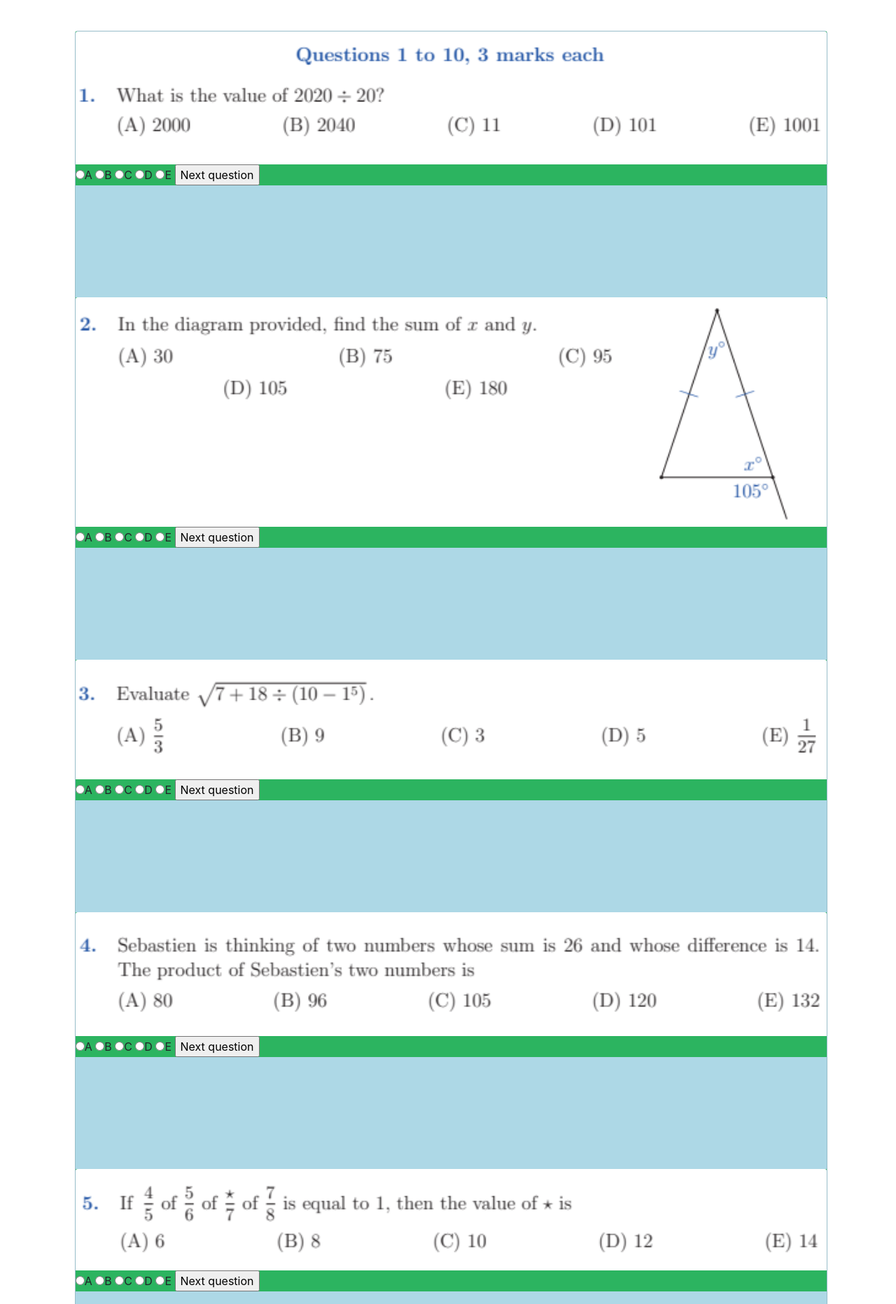
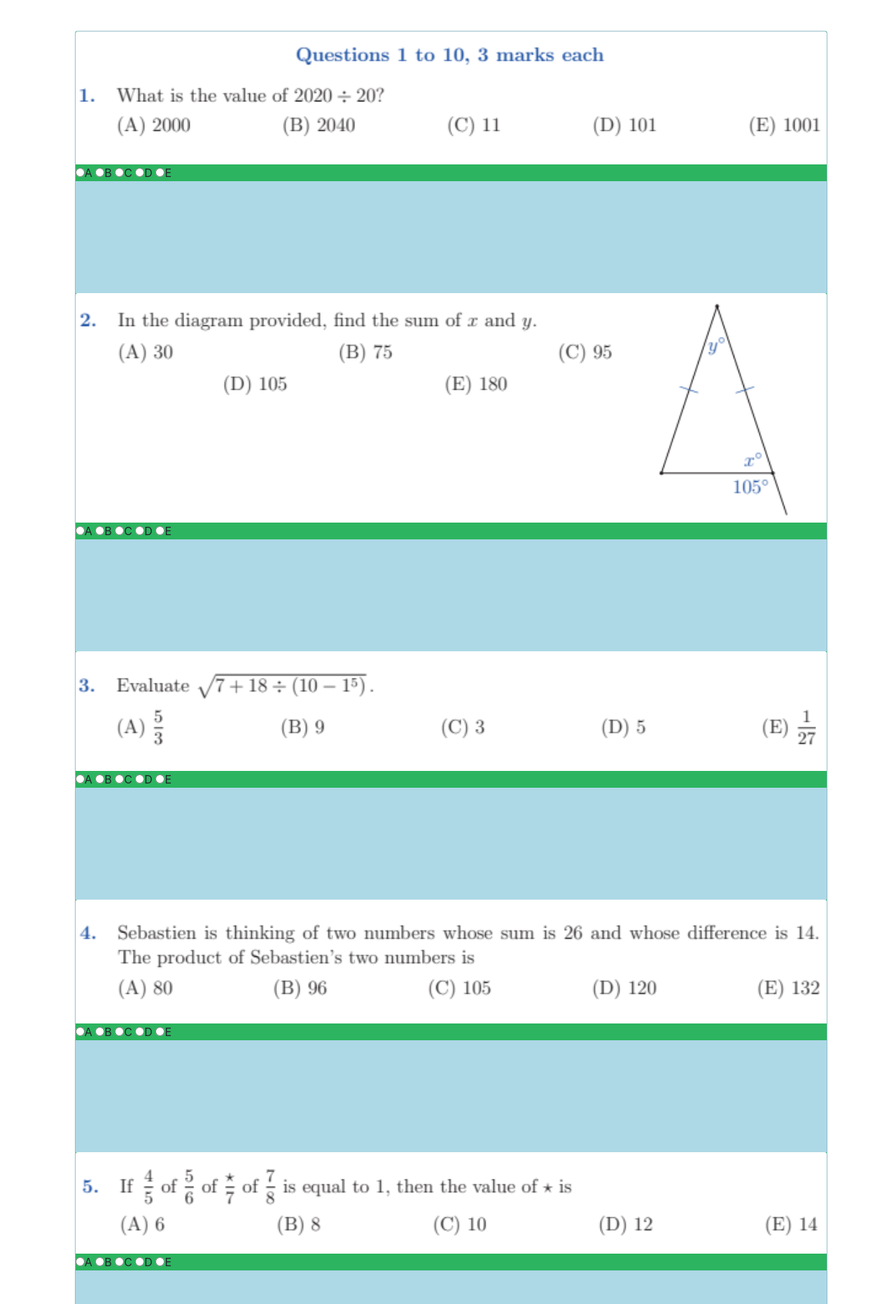
Before and after one commit to devinlinbhs/AMC-mock-exam, a Flask app: page /question in a window 1280 px wide. Shown: the part 56-1920 px from the top of the page at 70% size. Run offline with Flask 2, Linux system fonts and the light colour scheme; data comes from the database, SQL or seed files in the repository; both versions use the stored data as it was after the commit.

Commit message:
python code re-adjusted with full debug

```diff
--- a/main.py
+++ b/main.py
@@ -27,22 +27,11 @@ def close_connection(exception):
         db.close()
 
 
-# Create a global variable that counts which question the user is currently on
 
 
 # Create a homepage (tempoaray right now)
 @app.route("/")
 def home():
-    # Reset the question number to 0 so users can start from the begining next time
-    # Eliminated bugs that started from E.g. Q23
-
-    cursor = get_db().cursor()
-    query = "UPDATE question SET user_choice = ?"
-    # Clear the previous answers for the exam
-    # Eliminated bugs that you get what you scored last time if you end the exam from Q1
-
-    cursor.execute(query, ('',))
-    get_db().commit()
 
     return render_template("home.html", active='home')
 
@@ -51,6 +40,7 @@ def home():
 # For the users to answer muti-choice questions(Will be used for Radom Quizes and Past Exam Practices at some point)
 @app.route("/question")
 def question():
+
     cursor = get_db().cursor()
     query = "SELECT picture_file FROM question"
     # Create a cursor to deliver query in the database
@@ -69,31 +59,36 @@ def question():
 # Upload the answer for each question that the users submitted
 @app.route("/upload_user_answer", methods=['GET', 'POST'])
 def upload_user_answer():
+
     cursor = get_db().cursor()
     query = "SELECT picture_file FROM question"
 
     cursor.execute(query)
     information = cursor.fetchall()
 
-
-    try:
-        answer = request.form["answer"]
-        current_question = request.form["group_id"]
-        current_question = int(current_question)
-    except:
-        answer = None
-    # Now bring the value of the "answer" from the question.html, the user's answer to the question to the python file
-
-
-    cursor = get_db().cursor()
     query = "UPDATE question SET user_choice = ? WHERE picture_file = ?"
     # Update the user's answer query
 
-    cursor.execute(query, (answer, information[current_question-1][0]))
+    for i in range (30):
+        current_question = i+1
+        #create a counting variable
+
+        try:
+            answer = request.form["answer"+ str(current_question)]
+# Now bring the value of the "answer1" or "answer2" etc from the question.html, the user's choice for the question to the python file
+
+        except:
+            answer = ''
+            # If there is no answer then there will be error, thus do this route
+
+        cursor.execute(query, (answer, information[current_question-1][0]))
+        # Update the data into the database
+
     get_db().commit()
     # Execute then save it
 
-    return redirect("question")
+
+    return redirect("check_answer")
     # Move on to next question in question.html, pass down the same file name, active website question.html
 
 
--- a/templates/question.html
+++ b/templates/question.html
@@ -12,14 +12,18 @@
 
     <div style="height: 100px;">
     </div>
+
 <!--Work on the specific width later-->
     <div class="card offset-sm-1" style="width: 84%; height:auto; background-color:lightblue; display: flex; align-items: center; justify-content: center">
     <!--Creating a box
         Height:full screen
         Width: 84% of the length
         The next thing inside the box will be in the center of this box-->
+
         {% for i in range(30) %}
         {% set current_question = i + 1 %}
+        <!--Print the questions 30 times and count the current question-->
+
         <div style="height:auto; margin-bottom: 20vh; width:100%; background-color:rgb(44, 180, 96)">
             <!--Creating another smaller box
                 I plan to put question image and muti-choice buttons in it
@@ -29,34 +33,38 @@
                 <!--The link of the image is actually grabbed from the picture_file names in the database, which was passed from python
                 The class is from bootstrap ensuring the image stay on top and full width in size-->
 
-            <form action="/upload_user_answer", method="post">
+                <form action="/upload_user_answer", method="post">
             <!--action means do that route, method "post" means update information I think-->
-
-<!-- These "input" will be change into buttons for better styling in future-->
-                <input type="hidden" name="group_id" value="{{current_question}}">
-                <input type="radio" name="answer" value="a">A
-                <input type="radio" name="answer" value="b">B
-                <input type="radio" name="answer" value="c">C
-                <input type="radio" name="answer" value="d">D
-                <input type="radio" name="answer" value="e">E
-            <!--type radio is for muti-choice, choosing one in a whole group
-                "name" will be how we are going to recall the variable in python
-                "value" will be the value of the variable "answer"-->
-
-                <input type="submit" value="Next question">
-                <!--Hit summit, the user's choice will be passed-->
-            </form>
 
 
 
+<!-- These "input" will be change into buttons for better styling in future-->
+                    {% if current_question <= 25 %}
+
+                    <input type="radio" name="answer{{current_question}}" value="a">A
+                    <input type="radio" name="answer{{current_question}}" value="b">B
+                    <input type="radio" name="answer{{current_question}}" value="c">C
+                    <input type="radio" name="answer{{current_question}}" value="d">D
+                    <input type="radio" name="answer{{current_question}}" value="e">E
+                    <!--type radio is for muti-choice, choosing one in a whole group
+                    "name" will be how we are going to recall the variable in python
+                    "value" will be the value of the variable "answer"
+                    Note that the name changes with the for loop-->
+
+                    {% else %}
+                    <label>Answer:</label>
+                    <input type="text" name="answer{{current_question}}">
+                    <!--type text is for entering answer, the value passed is the user's input when we click 'submit'-->
+
+                    {% endif %}
+        </div>
+        {% endfor %}
 
 
+                    <input type="submit" value="End exam">
+                    <!--Hit summit, the user's choice will be passed-->
+                </form>
 
-        </div>
-        {% endfor %}
-        <form action="/check_answer">
-            <input type="submit" value="End exam">
-        </form>
     </div>
 
 {% endblock %}
```
Also changed, not shown: AMC.db.
